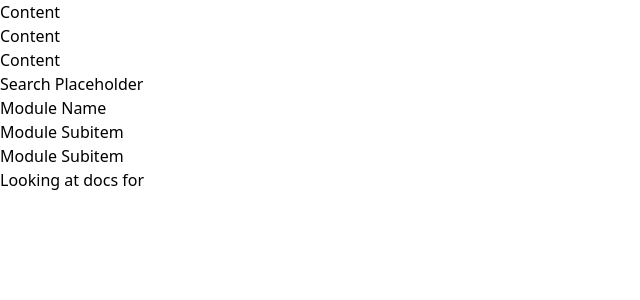
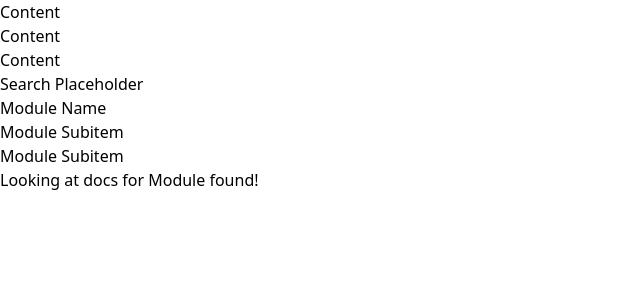
Before and after one commit to trevorflahardy/docuflow, a React (Vite) app: page /docs in a window 1280 px wide. Shown: the top 300 px of the page, without its empty margins (0-640 px from the left). Built offline with nearby package versions, Linux system fonts and the light colour scheme.

Commit message:
Get some basic parsing working, need to add dynamic sidebar and links to the pages.

```diff
--- a/src/public/docuflow.config.json
+++ b/public/docuflow.config.json
@@ -7,7 +7,7 @@
         "directory": "./docs",
         "submodules": [],
         "files": [
-            "./docs/index.md"
+            "index.md"
         ]
     }
 }
--- a/src/DynamicDoc.tsx
+++ b/src/DynamicDoc.tsx
@@ -1,4 +1,7 @@
 import { useParams } from 'react-router';
+import { findModule, findFileInModule } from './docuflow/utils';
+import { useEffect, useState } from 'react';
+import { ModuleConfig } from './docuflow/config';
 
 
 /**
@@ -13,13 +16,34 @@ function parseDocPath(docPath?: string): string[] {
 }
 
 export default function DynamicDoc(): React.ReactElement {
+    const [loading, setLoading] = useState(true);
+    const [module, setModule] = useState(null as ModuleConfig | null);
+    const [file, setFile] = useState(null as string | null);
+
     const { '*': docPath } = useParams<{ '*': string }>();
 
+    useEffect(() => {
+        (async () => {
+            const path = parseDocPath(docPath);
+            const module = await findModule(path);
+            setModule(module);
+
+            if (module) {
+                const file = findFileInModule(path.pop()!, module);
+                setFile(file);
+            }
+
+            setLoading(false);
+
+        })()
+    }, []);
+
+    const path = parseDocPath(docPath);
     return (
         <>
             <div className='basis-4/5 ml-10 mt-5'>
                 <h1>
-                    Looking at docs for {docPath}
+                    Looking at docs for {path} {loading ? '...' : ''} {module ? 'Module found!' : ''} {file ? 'File found!' : ''}
                 </h1>
             </div>
         </>
--- a/src/docuflow/utils.ts
+++ b/src/docuflow/utils.ts
@@ -1,5 +1,4 @@
 import { loadConfig, ModuleConfig } from "./config";
-import pathLib from 'path';
 
 
 export async function findModule(path: string[]): Promise<ModuleConfig | null> {
@@ -36,9 +35,9 @@ export async function findModule(path: string[]): Promise<ModuleConfig | null> {
 export function findFileInModule(fileName: string, module: ModuleConfig): string | null {
     // If this file name is not in the module, then we return null
     for (const file of module.files) {
+        console.log(file, fileName);
         // This file is a full path, so we need to extract the file name
-        const basename = pathLib.basename(file);
-        if (basename.toLowerCase() === fileName.toLowerCase()) {
+        if (file.toLowerCase() === `${fileName.toLowerCase()}.md`) {
             return file;
         }
     }
```
Also changed, not shown: public/docs/index.md (renamed from src/public/docs/index.md).
